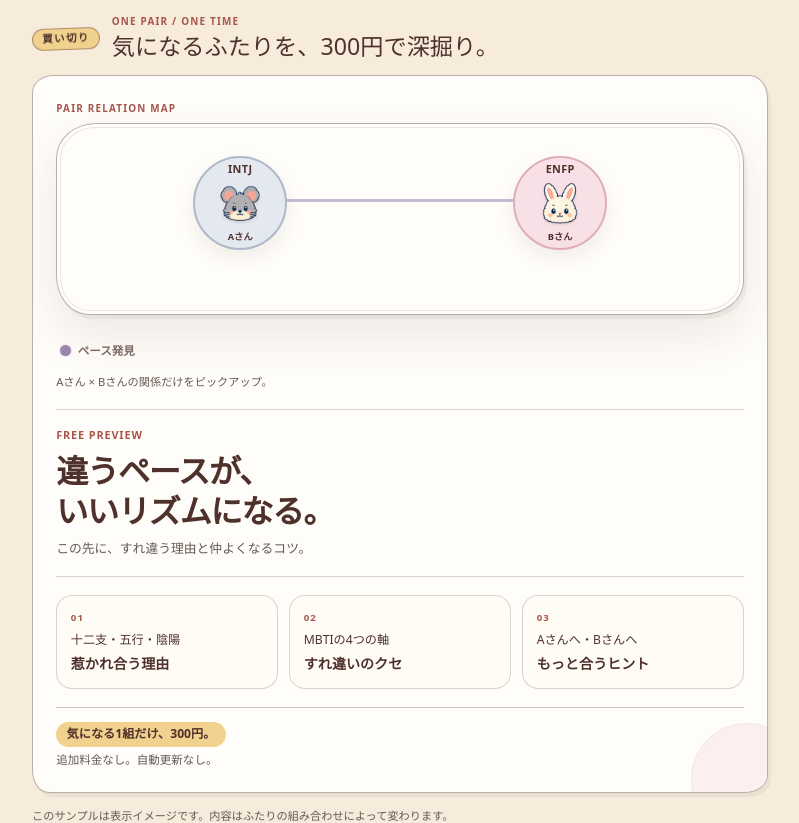
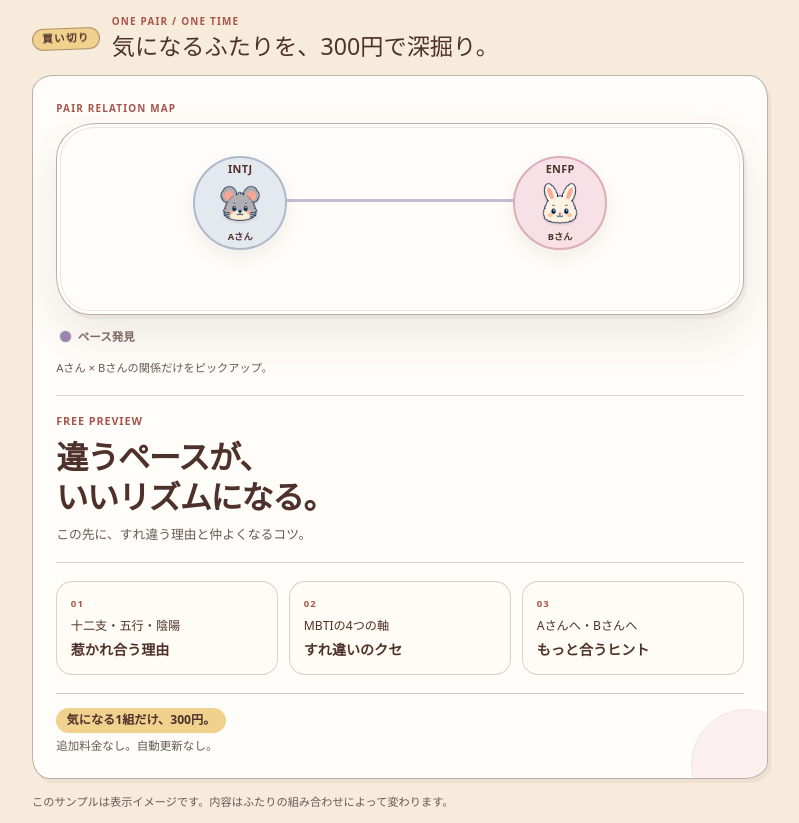
Before and after one commit to mi-hye/mofutype, a Next.js app: page / in a window 1280 px wide. Shown: the part 1740-2563 px from the top of the page, without its empty margins (240-1039 px from the left). Built offline with nearby package versions, Linux system fonts and the light colour scheme; no server answers.

Commit message:
remove group graph layout gap

```diff
--- a/src/app/globals.css
+++ b/src/app/globals.css
@@ -142,7 +142,6 @@ button, input, textarea, select { font: inherit; }
 .report-sample-graph { display: grid; z-index: 1; min-width: 0; gap: 0; }
 .report-sample-graph__eyebrow { margin: 0 0 calc(0.55rem - 2px); color: var(--accent-vermilion); font-size: 0.62rem; font-weight: 850; letter-spacing: 0.12em; }
 .report-sample-graph .group-graph__canvas { height: 12rem; min-height: 12rem; }
-.report-sample-graph .group-graph { gap: calc(1rem - 2px); }
 .report-sample-graph__note { margin: 0; color: var(--text-muted); font-size: 0.7rem; line-height: 1.55; }
 .report-preview__lead { display: grid; gap: 0.45rem; border-block: 1px solid rgb(var(--ink-rgb) / 20%); padding-block: 1rem; }
 .report-preview__lead > span { color: var(--accent-vermilion); font-size: 0.68rem; font-weight: 800; letter-spacing: 0.08em; }
@@ -291,7 +290,7 @@ body:has(.group-share-backdrop) { overflow: hidden; }
 .group-share-actions .ui-button { width: 100%; }
 .group-share-actions__close { position: absolute; width: 1px; height: 1px; overflow: hidden; margin: -1px; border: 0; padding: 0; clip-path: inset(50%); white-space: nowrap; }
 
-.group-graph { display: grid; gap: 1rem; }
+.group-graph { display: grid; gap: 0; }
 .group-graph__canvas { position: relative; width: 100%; height: clamp(30rem, 68svh, 52rem); min-height: 30rem; overflow: hidden; border: var(--border-panel); border-radius: 2.5rem 2.15rem 2.65rem 2.05rem / 2.2rem 2.55rem 2.1rem 2.45rem; outline: 1px solid rgb(var(--ink-rgb) / 12%); outline-offset: -5px; background: var(--surface-elevated); box-shadow: 3px 4px 0 rgb(var(--ink-rgb) / 6%), var(--shadow-pop), inset 0 0 0 4px rgb(255 255 255 / 46%); touch-action: pan-y; }
 .group-graph__tap-hint { position: absolute; top: 1rem; right: 1.2rem; z-index: 4; margin: 0; color: var(--text-muted); font-family: var(--font-display); font-size: 0.6rem; font-weight: 700; letter-spacing: 0.04em; line-height: 1; opacity: 0.62; pointer-events: none; transform: rotate(-3deg); transition: opacity 160ms ease, visibility 160ms ease; }
 .group-graph[data-has-selection="true"] .group-graph__tap-hint { visibility: hidden; opacity: 0; }
```
